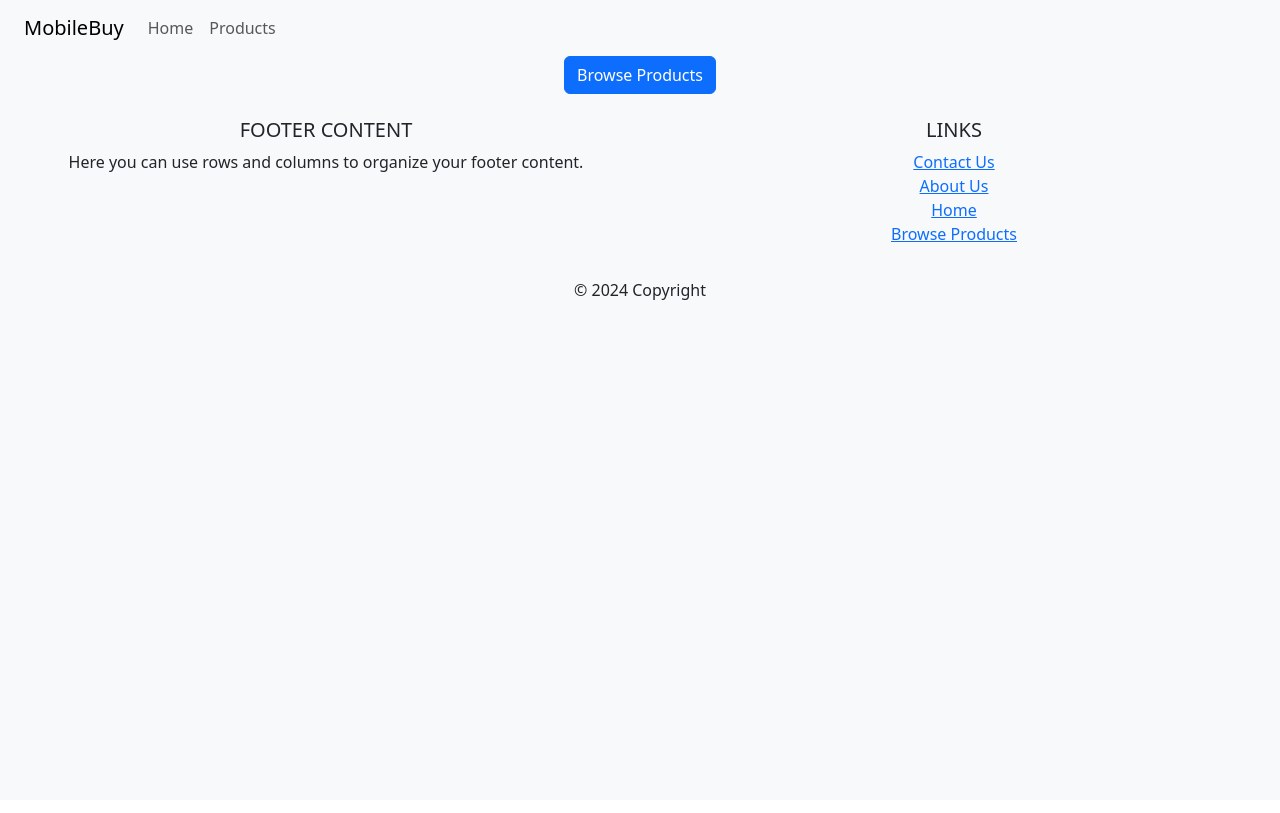
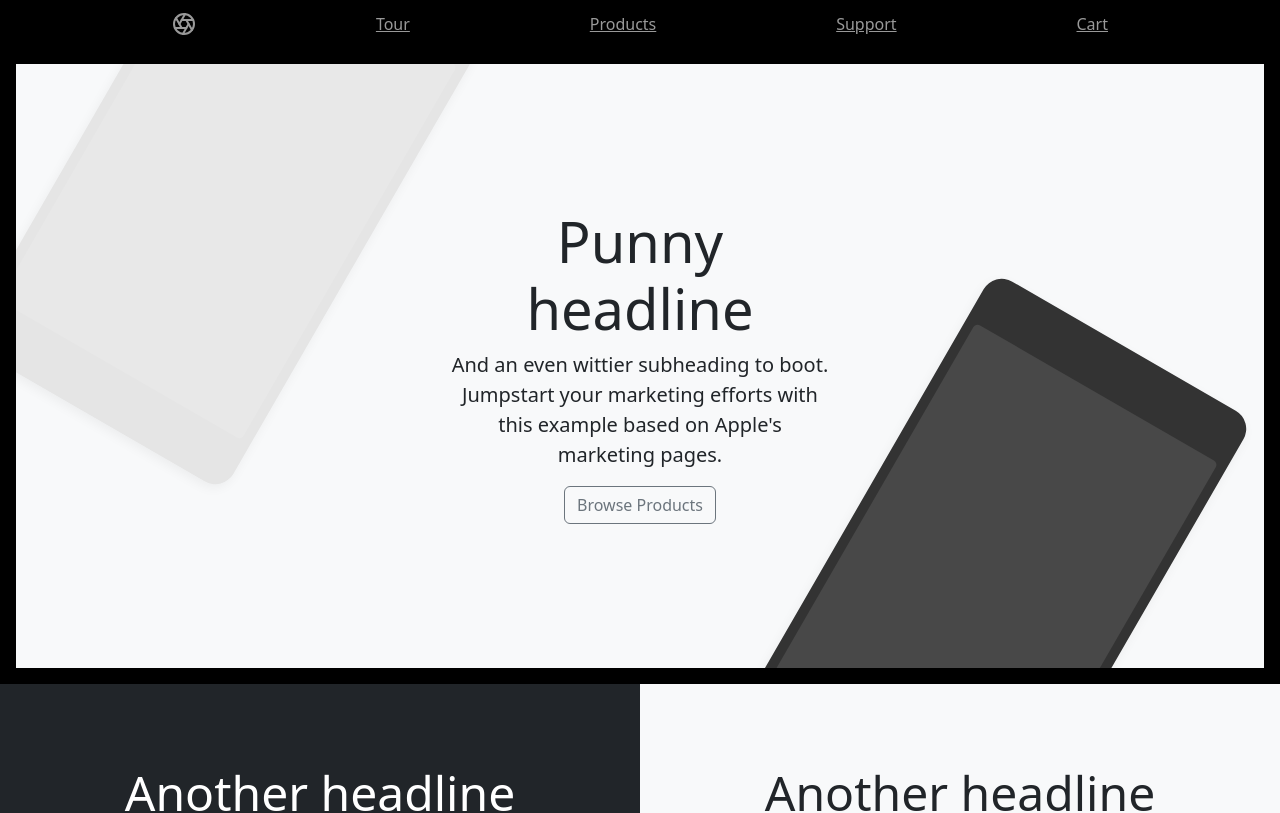
Before and after one commit to anyaH123/DeployingWebsiteToAWS, a React (Create React App) app in the folder Code/deploying_website_to_aws_ui/: page / in a window 1280 px wide. Shown: the top 813 px of the page. Built offline with nearby package versions, Linux system fonts and the light colour scheme.

Commit message:
Overview page update

```diff
--- /dev/null
+++ b/Code/deploying_website_to_aws_ui/src/App.css
@@ -0,0 +1,103 @@
+#homeContainer {
+    min-height: 64vh;
+}
+
+.container {
+    max-width: 960px;
+}
+
+/*
+   * Custom translucent site header
+   */
+
+.site-header {
+    background-color: rgba(0, 0, 0, .85);
+    -webkit-backdrop-filter: saturate(180%) blur(20px);
+    backdrop-filter: saturate(180%) blur(20px);
+}
+
+.site-header a {
+    color: #999;
+    transition: ease-in-out color .15s;
+}
+
+.site-header a:hover {
+    color: #fff;
+    text-decoration: none;
+}
+
+/*
+   * Dummy devices (replace them with your own or something else entirely!)
+   */
+
+.product-device {
+    position: absolute;
+    right: 10%;
+    bottom: -30%;
+    width: 300px;
+    height: 540px;
+    background-color: #333;
+    border-radius: 21px;
+    -webkit-transform: rotate(30deg);
+    transform: rotate(30deg);
+}
+
+.product-device::before {
+    position: absolute;
+    top: 10%;
+    right: 10px;
+    bottom: 10%;
+    left: 10px;
+    content: "";
+    background-color: rgba(255, 255, 255, .1);
+    border-radius: 5px;
+}
+
+.product-device-2 {
+    top: -25%;
+    right: auto;
+    bottom: 0;
+    left: 5%;
+    background-color: #e5e5e5;
+}
+
+
+/*
+   * Extra utilities
+   */
+
+.border-top {
+    border-top: 1px solid #e5e5e5;
+}
+
+.border-bottom {
+    border-bottom: 1px solid #e5e5e5;
+}
+
+.box-shadow {
+    box-shadow: 0 .25rem .75rem rgba(0, 0, 0, .05);
+}
+
+.flex-equal>* {
+    -ms-flex: 1;
+    -webkit-box-flex: 1;
+    flex: 1;
+}
+
+@media (min-width: 768px) {
+    .flex-md-equal>* {
+        -ms-flex: 1;
+        -webkit-box-flex: 1;
+        flex: 1;
+    }
+}
+
+.overflow-hidden {
+    overflow: hidden;
+}
+
+.headline-2 {
+    width: 80%;
+    height: 300px;
+    border-radius: 21px 21px 0 0;
+}
--- a/Code/deploying_website_to_aws_ui/src/App.js
+++ b/Code/deploying_website_to_aws_ui/src/App.js
@@ -1,6 +1,5 @@
 import {Provider} from "react-redux";
 import { BrowserRouter, Routes, Route } from "react-router-dom";
-import {Container} from "react-bootstrap";
 import ProductOverview from "./Products/ProductOverview";
 import Products from "./Products/ProductsDetails";
 import productsStore from "./Redux/Store";
@@ -8,11 +7,12 @@ import Header from "./Header/Header";
 import Footer from "./Footer/Footer";
 import 'bootstrap/dist/css/bootstrap.css';
 import 'bootstrap/dist/js/bootstrap.js';
+import './App.css';
 
 function App() {
   return (
     <Provider store={productsStore}>
-      <Container fluid className="App bg-body-tertiary" style={{height: "100vh"}}>
+      <div fluid className="App" style={{backgroundColor: "#000"}}>
         <Header></Header>
         <BrowserRouter>
           <Routes>
@@ -24,7 +24,7 @@ function App() {
           </Routes>
         </BrowserRouter>
         <Footer></Footer>
-      </Container>
+      </div>
     </Provider>
   );
 }
--- a/Code/deploying_website_to_aws_ui/src/Footer/Footer.js
+++ b/Code/deploying_website_to_aws_ui/src/Footer/Footer.js
@@ -2,7 +2,7 @@ import React from "react"
 
 const Footer = () => {
     return <>
-        <footer className="page-footer font-small blue pt-4">
+        <footer className="page-footer font-small blue pt-4 text-light" style={{backgroundColor: "#000"}}>
             <div className="container-fluid text-center text-md-left">
                 <div className="row">
                     <div className="col-md-6 mt-md-0 mt-3">
@@ -15,10 +15,10 @@ const Footer = () => {
                     <div className="col-md-6 mb-md-0 mb-3">
                         <h5 className="text-uppercase">Links</h5>
                         <ul className="list-unstyled">
-                            <li><a href="/">Contact Us</a></li>
-                            <li><a href="/">About Us</a></li>
-                            <li><a href="/">Home</a></li>
-                            <li><a href="/Products">Browse Products</a></li>
+                            <li><a className="text-light" href="/">Contact Us</a></li>
+                            <li><a className="text-light" href="/">About Us</a></li>
+                            <li><a className="text-light" href="/">Home</a></li>
+                            <li><a className="text-light" href="/Products">Browse Products</a></li>
                         </ul>
                     </div>
                 </div>
--- a/Code/deploying_website_to_aws_ui/src/Header/Header.js
+++ b/Code/deploying_website_to_aws_ui/src/Header/Header.js
@@ -1,21 +1,18 @@
-import Container from 'react-bootstrap/Container';
-import Nav from 'react-bootstrap/Nav';
-import Navbar from 'react-bootstrap/Navbar';
-
 function Header() {
     return (
-        <Navbar expand="lg" className="bg-body-tertiary">
-            <Container fluid>
-                <Navbar.Brand href="/">MobileBuy</Navbar.Brand>
-                <Navbar.Toggle aria-controls="basic-navbar-nav" />
-                <Navbar.Collapse id="basic-navbar-nav">
-                    <Nav className="me-auto">
-                        <Nav.Link href="/">Home</Nav.Link>
-                        <Nav.Link href="/products">Products</Nav.Link>
-                    </Nav>
-                </Navbar.Collapse>
-            </Container>
-        </Navbar>
+        <>
+            <nav class="site-header sticky-top py-1">
+                <div class="container d-flex flex-column flex-md-row justify-content-between">
+                    <a class="py-2" href="/">
+                        <svg xmlns="http://www.w3.org/2000/svg" width="24" height="24" viewBox="0 0 24 24" fill="none" stroke="currentColor" stroke-width="2" stroke-linecap="round" stroke-linejoin="round" class="d-block mx-auto"><circle cx="12" cy="12" r="10"></circle><line x1="14.31" y1="8" x2="20.05" y2="17.94"></line><line x1="9.69" y1="8" x2="21.17" y2="8"></line><line x1="7.38" y1="12" x2="13.12" y2="2.06"></line><line x1="9.69" y1="16" x2="3.95" y2="6.06"></line><line x1="14.31" y1="16" x2="2.83" y2="16"></line><line x1="16.62" y1="12" x2="10.88" y2="21.94"></line></svg>
+                    </a>
+                    <a class="py-2 d-none d-md-inline-block" href="/">Tour</a>
+                    <a class="py-2 d-none d-md-inline-block" href="/products">Products</a>
+                    <a class="py-2 d-none d-md-inline-block" href="/supports">Support</a>
+                    <a class="py-2 d-none d-md-inline-block" href="/cart">Cart</a>
+                </div>
+            </nav>
+        </>
     );
 }
 
--- a/Code/deploying_website_to_aws_ui/src/Products/ProductOverview.js
+++ b/Code/deploying_website_to_aws_ui/src/Products/ProductOverview.js
@@ -1,22 +1,35 @@
-import { Button, Container, Row, Col, Carousel, ExampleCarouselImage } from 'react-bootstrap';
+import { Button, Row, Col, Container } from 'react-bootstrap';
 import { useNavigate } from 'react-router-dom';
 
 const ProductOverview = () => {
   const navigate = useNavigate();
   return (
     <>
-      <Container fluid>
-        <Row>
-          <Col>
-          </Col>
-          <Col xs={6} className='text-center'>
-            <Button as="a" variant="primary" onClick={() => navigate('/products')}>
-              Browse Products
-            </Button>
-          </Col>
-          <Col></Col>
-        </Row>
-      </Container>
+      <div className="position-relative overflow-hidden p-3 p-md-5 m-md-3 text-center bg-light">
+        <div className="col-md-5 p-lg-5 mx-auto my-5">
+          <h1 className="display-4 font-weight-normal">Punny headline</h1>
+          <p className="lead font-weight-normal">And an even wittier subheading to boot. Jumpstart your marketing efforts with this example based on Apple's marketing pages.</p>
+          <a className="btn btn-outline-secondary" href="/products">Browse Products</a>
+        </div>
+        <div className="product-device box-shadow d-none d-md-block"></div>
+        <div className="product-device product-device-2 box-shadow d-none d-md-block"></div>
+      </div>
+      <div className="d-md-flex flex-md-equal w-100 my-md-3 pl-md-3">
+        <div className="bg-dark mr-md-3 pt-3 px-3 pt-md-5 px-md-5 text-center text-white overflow-hidden">
+          <div className="my-3 py-3">
+            <h2 className="display-5">Another headline</h2>
+            <p className="lead">And an even wittier subheading.</p>
+          </div>
+          <div className="bg-light box-shadow mx-auto headline-2"></div>
+        </div>
+        <div className="bg-light mr-md-3 pt-3 px-3 pt-md-5 px-md-5 text-center overflow-hidden">
+          <div className="my-3 p-3">
+            <h2 className="display-5">Another headline</h2>
+            <p className="lead">And an even wittier subheading.</p>
+          </div>
+          <div className="bg-dark box-shadow mx-auto headline-2"></div>
+        </div>
+      </div>
     </>
   );
 }
```
